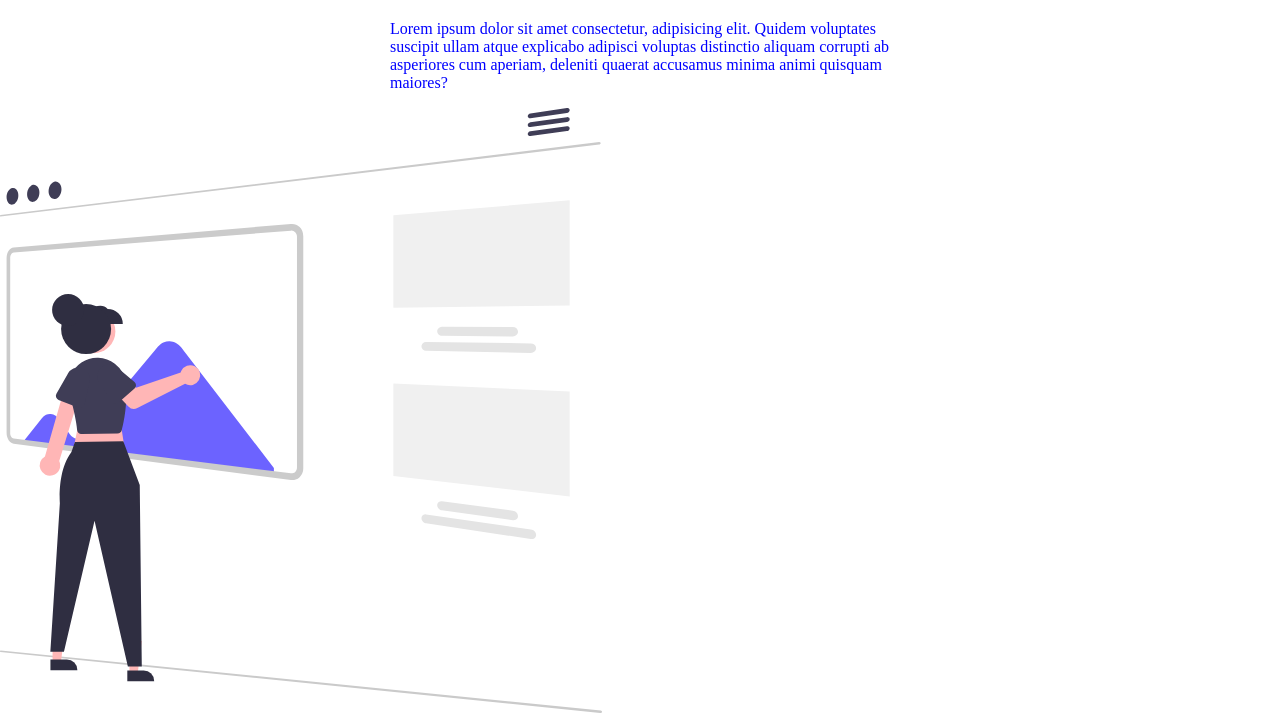
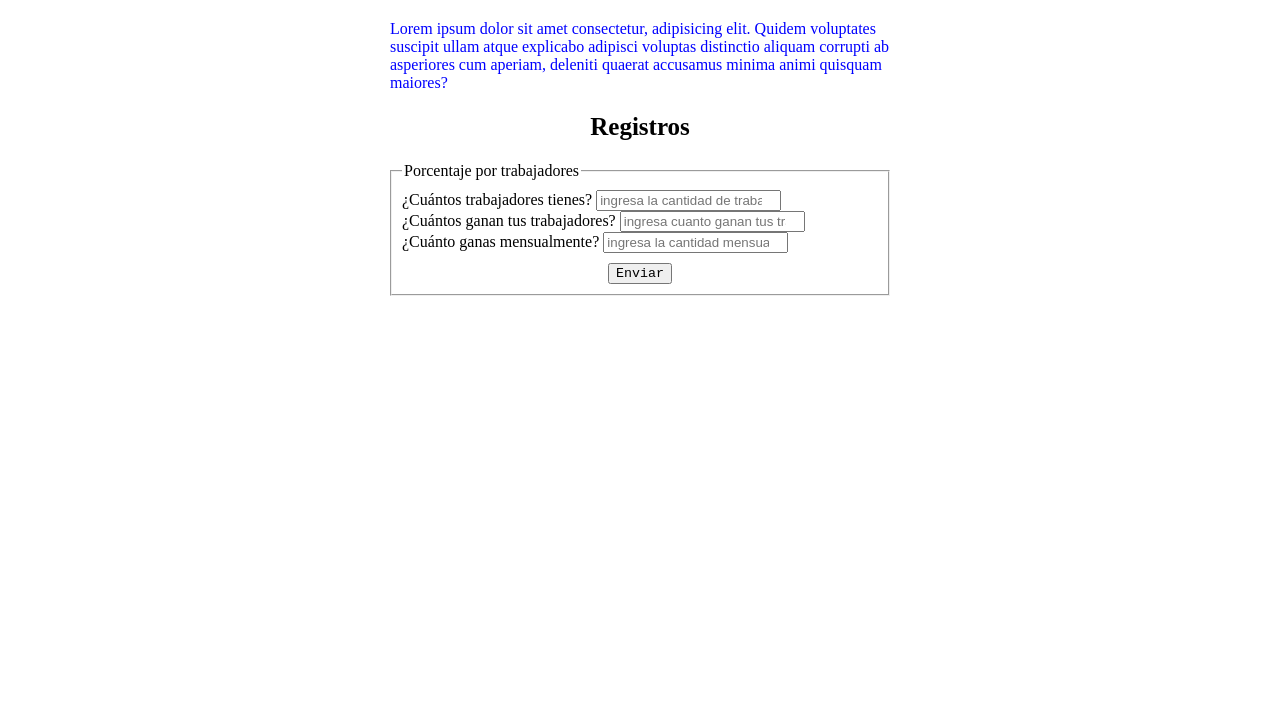
Before and after one commit to Shian2709/Adviser, a plain HTML site: page index.html in a window 1280 px wide. Shown: the part 159-876 px from the top of the page. After the commit the page ends 800 px from the top, so only its background shows below. Drawn offline with Linux system fonts and the light colour scheme.

Commit message:
commit_2

```diff
--- a/index.html
+++ b/index.html
@@ -24,7 +24,21 @@
 </section>
 </header>
 <main>
-<img src="/image/undraw_Browsing_re_eycn.svg" alt="presentacion_portada" class="intro_image">
+    <article>
+        <h2>Registros</h2>
+        <form action="#" method="POST">
+            <fieldset class="camp_uno">
+                <legend>Porcentaje por trabajadores</legend>
+            <label for="question_1">¿Cuántos trabajadores tienes?</label>
+            <input type="number" id="question_1" placeholder="ingresa la cantidad de trabajadores" ><br>
+            <label for="question_2">¿Cuántos ganan tus trabajadores?</label>
+            <input type="number" id="question_2" placeholder="ingresa cuanto ganan tus trabajadores" ><br>
+            <label for="question_3">¿Cuánto ganas mensualmente?</label>
+            <input type="number" id="question_3" placeholder="ingresa la cantidad mensual"><br>
+            <input type="submit" value="Enviar" class="enviar">
+            </fieldset>
+        </form>
+    </article>
 </main>
 <footer>
 
--- a/style.css
+++ b/style.css
@@ -37,9 +37,26 @@ color:blue;
 }
 
 body{
-margin:0
+margin:0;
 }
 
 *{
 box-sizing: border-box;
 }
+.camp_uno{
+width:500px;
+margin-left:auto;
+margin-right:auto;
+padding:10px
+}
+.enviar{
+display:block;
+margin-left:auto;
+margin-right:auto;
+margin-top:10px;
+font-family:'Courier New', Courier, monospace;
+}
+h2{
+text-align: center;
+font-size: 25px;
+}
```
